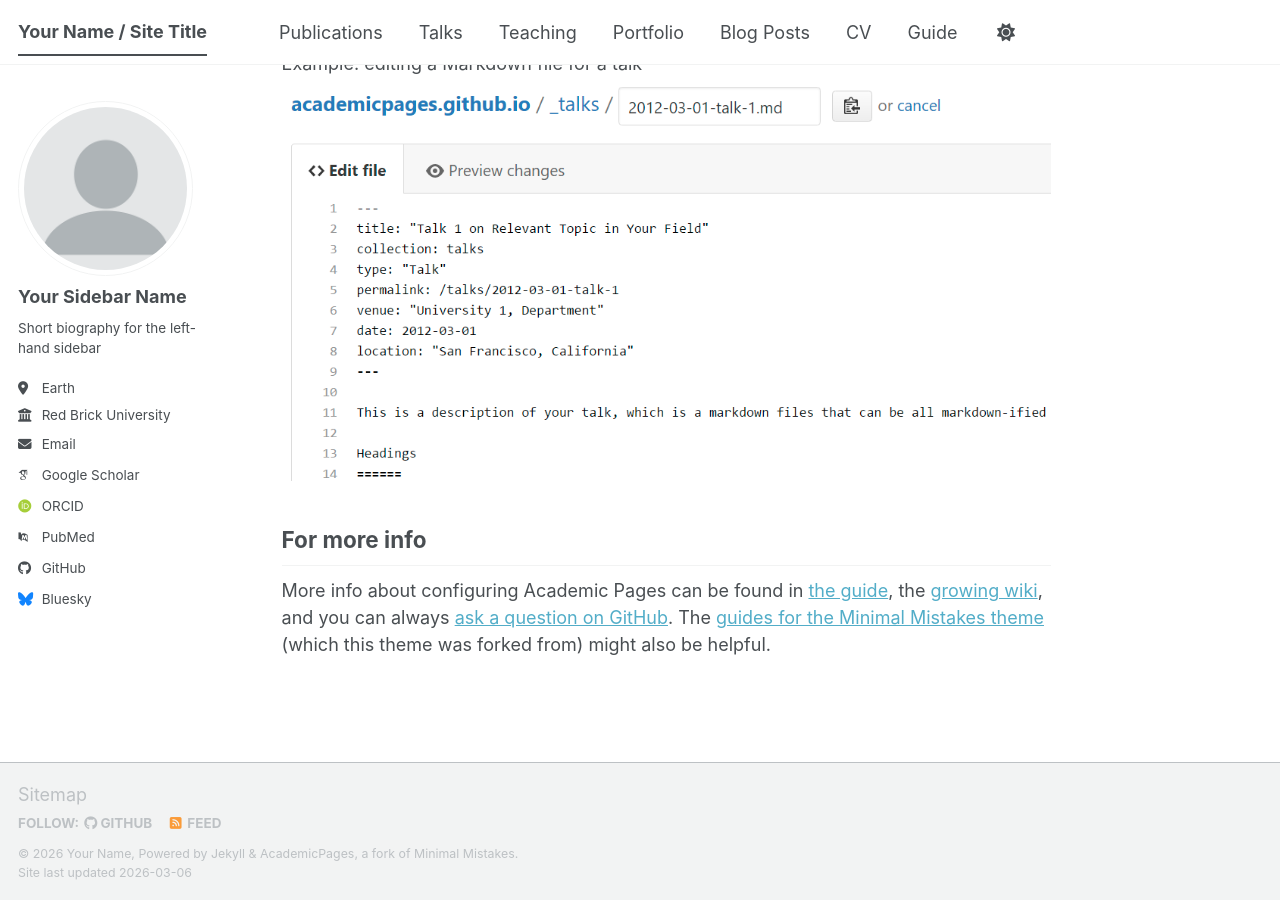
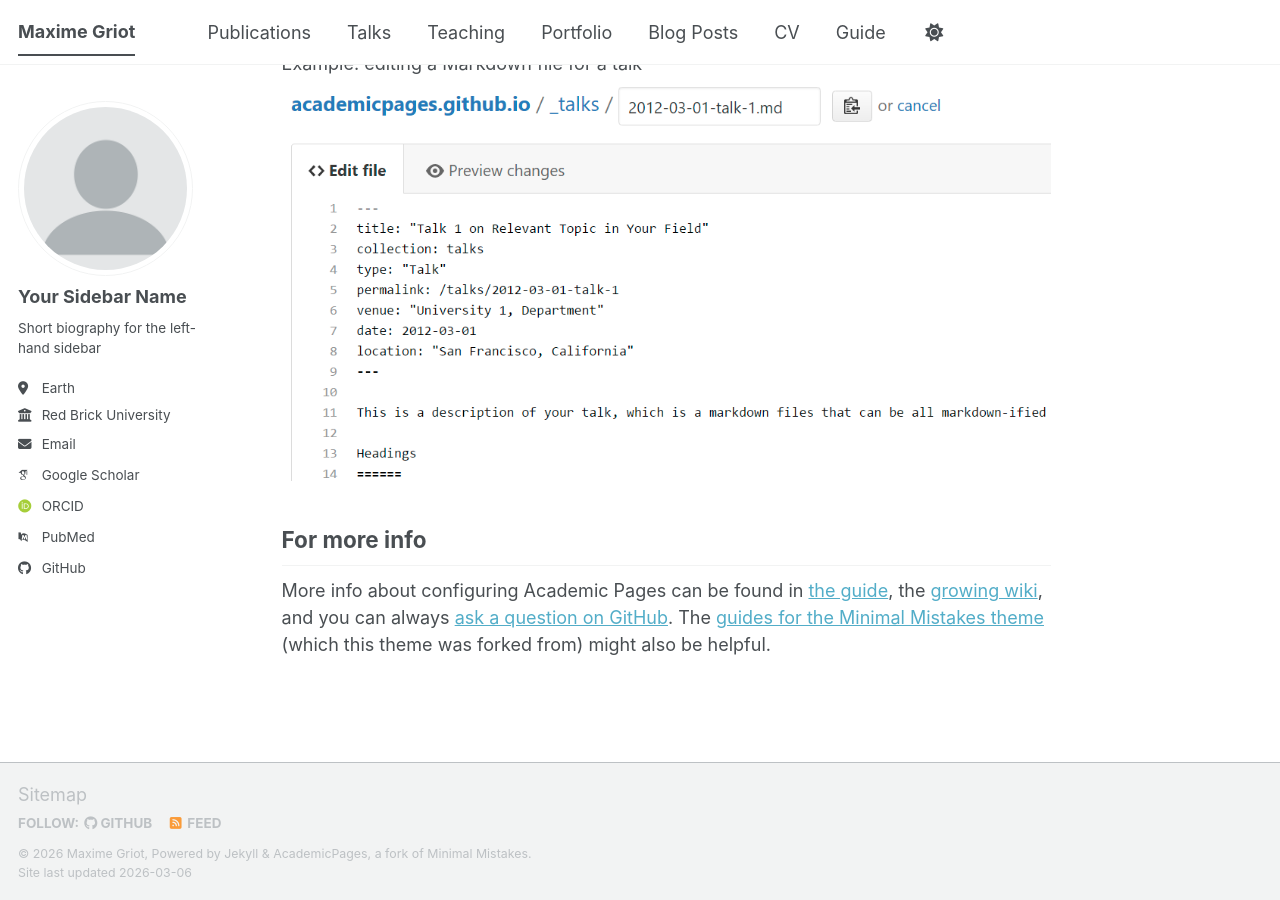
Before and after one commit to maximegmd/personal, a Jekyll site: the page built from _pages/about.md, in a window 1280 px wide and 900 px high, scrolled down 2720 px. Built offline with Jekyll 4.4.1, drawn with Linux system fonts in a browser that asks for light colours; some web fonts are replaced; a script bundle is joined from its source files by our own code; library files that are not in the unit come from our copies.

Commit message:
Update personal information in _config.yml

```diff
--- a/_config.yml
+++ b/_config.yml
@@ -9,14 +9,14 @@
 # Basic Site Settings
 locale                   : "en-US"
 site_theme               : "default" # The available themes options are "default", "air", "sunrise", "mint", "dirt" and "contrast"
-title                    : "Your Name / Site Title"
+title                    : "Maxime Griot"
 title_separator          : "-"
-name                     : &name "Your Name"
-description              : &description "Your Name's academic portfolio"   # Update this with a general description of your site, this is the default if not overridden by a page
-url                      : https://academicpages.github.io # The base hostname & protocol for your site e.g. "https://[your GitHub username].github.io",
+name                     : &name "Maxime Griot"
+description              : &description "Maxime Griot's academic portfolio"   # Update this with a general description of your site, this is the default if not overridden by a page
+url                      : https://griot.fr # The base hostname & protocol for your site e.g. "https://[your GitHub username].github.io",
                                                            # or if you already have some other page hosted on Github then use "https://[your GitHub username].github.io/[Your Repo Name]"
 baseurl                  : "" # the subpath of your site, e.g. "/blog"
-repository               : "academicpages/academicpages.github.io"
+repository               : "maximegmd/personal"
 
 # Site Author - The following control what appear as part of the author content on the side bar.
 #               If a field is blank the icon and link will not appear, otherwise it will be shown.
@@ -35,13 +35,13 @@
   # Academic websites
   academia         : # URL
   arxiv            : # URL - Update with the correct link to your profile
-  googlescholar    : "https://scholar.google.com/citations?user=PS_CX0AAAAAJ"
+  googlescholar    : "https://scholar.google.com/citations?user=py4Cz8cAAAAJ"
   inspire-hep      : # URL
   impactstory      : # URL
-  orcid            : "https://orcid.org/yourorcidurl"
+  orcid            : "https://orcid.org/0009-0000-8180-4737"
   semantic         : # URL
   ssrn             : # URL
-  pubmed           : "https://www.ncbi.nlm.nih.gov/pubmed/?term=john+snow"
+  pubmed           : "https://pubmed.ncbi.nlm.nih.gov/?term=Griot+M"
   researchgate     : # URL
   scopus           : # URL
   zotero           : # URL
@@ -51,13 +51,13 @@
   bitbucket        : # Username - Update with your username on the site
   codepen          : # Username
   dribbble         : # Username
-  github           : "academicpages"
+  github           : "maximegmd"
   kaggle           : # Username
   stackoverflow    : # User number or user number and name (i.e., use "1" or "1/jeff-atwood")
 
   # Social media
   artstation       : # Username
-  bluesky          : "bsky.app" # Replace this with you Bluesky username
+  bluesky          : # Username
   facebook         : # Username
   flickr           : # Username
   foursquare       : # Username
```
